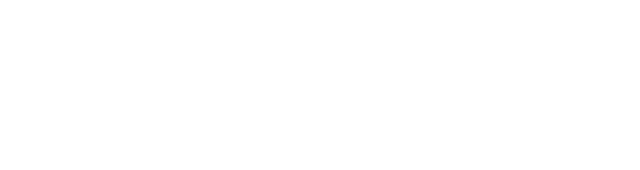
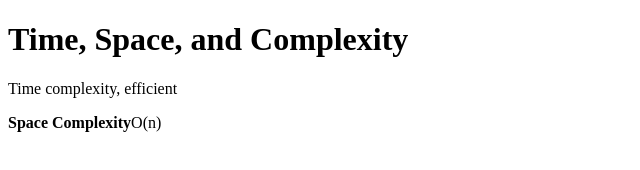
Before and after one commit to acciojob/time-and-space-complexity-Nazrul-ai, a website: page main.html in a window 1280 px wide. Shown: the whole page, without its empty margins (0-640 px from the left). Drawn offline with Linux system fonts and the light colour scheme.

Commit message:
created a submission

```diff
--- a/main.html
+++ b/main.html
@@ -10,7 +10,9 @@
 	<!-- the entire body must be written by student -->
     <script type="text/javascript" src="./script.js">
 </script>
-
+<h1>Time, Space, and Complexity</h1>
+	<p>Time complexity, efficient</p>
+	<p><b>Space Complexity</b>O(n)</p>
 </body>
 
 </html>
```
